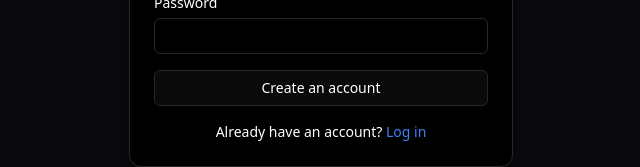
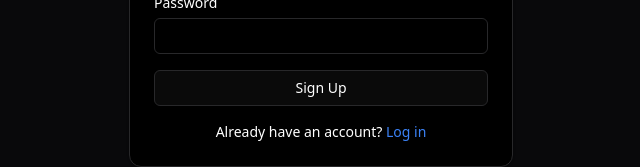
Before and after one commit to Harmfulllll/Pandamarks, a React (Vite) app in the folder app/: page /register in a window 1280 px wide. Shown: the part 444-611 px from the top of the page, without its empty margins (319-959 px from the left). Built offline with nearby package versions, Linux system fonts and the light colour scheme; a web font is replaced by a local one.

Commit message:
Add loading anim

```diff
--- a/app/src/pages/Login/Login.jsx
+++ b/app/src/pages/Login/Login.jsx
@@ -1,6 +1,7 @@
 import { Link } from "react-router-dom"
 import './Login.css'
 import { Button } from "@/components/ui/button"
+import { BeatLoader } from "react-spinners"
 import {
   Card,
   CardContent,
@@ -68,8 +69,10 @@ export function Login() {
             </div>
             <Input id="password" type="password" required  onChange={(e)=>handleChange(e)}/>
           </div>
-          <Button type="submit" variant='outline'  className="w-full"  onClick={(e)=>handleSubmit(e)}>
-            Login
+          <Button type="submit" variant='outline'  className="w-full"   onClick={(e)=>handleSubmit(e)}   disabled={loginLoading}>
+            {
+              loginLoading ? <BeatLoader color="white" size={8} /> : 'Login'
+            }
           </Button>
         </div>
         <div className="mt-4 text-center text-sm text-white">
--- a/app/src/pages/Signup/Signup.jsx
+++ b/app/src/pages/Signup/Signup.jsx
@@ -1,6 +1,7 @@
 import './Signup.css'
 import { Link } from "react-router-dom"
 import { Button } from "@/components/ui/button"
+import { BeatLoader } from "react-spinners"
 import {
   Card,
   CardContent,
@@ -83,9 +84,11 @@ export function Signup() {
             <Input id="password" type="password" onChange={(e)=>handleChange(e)} />
           </div>
           <Button type="submit" variant='outline'  className="w-full"
-               onClick={(e)=>handleSubmit(e)}
+               onClick={(e)=>handleSubmit(e)}  disabled={signupLoading}
           >
-            Create an account
+            {
+              signupLoading ? <BeatLoader color="white" /> : "Sign Up"
+            }
           </Button>
         </div>
         <div className="mt-4 text-center text-sm  text-white">
```
